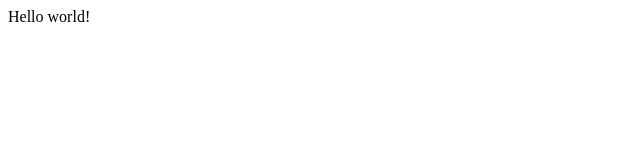
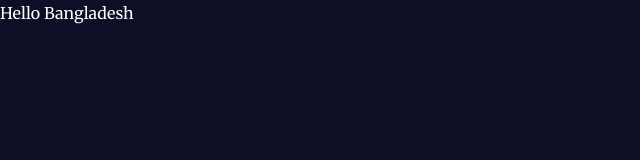
Before and after one commit to shaonkabir8/gatsby-movie-finder-app, a Gatsby site: page / in a window 1280 px wide. Shown: the whole page, without its empty margins (0-640 px from the left). Built offline with nearby package versions, Linux system fonts and the light colour scheme; Gatsby itself is replaced by a stand-in of ours.

Commit message:
Refactor: add Theme Options using styled-components and update Global Styles

```diff
--- a/package.json
+++ b/package.json
@@ -15,8 +15,11 @@
   },
   "dependencies": {
     "gatsby": "^2.19.7",
+    "gatsby-plugin-styled-components": "^3.1.19",
     "react": "^16.12.0",
-    "react-dom": "^16.12.0"
+    "react-dom": "^16.12.0",
+    "react-helmet": "^5.2.1",
+    "styled-components": "^5.0.1"
   },
   "devDependencies": {
     "prettier": "^1.19.1"
--- a/src/pages/index.js
+++ b/src/pages/index.js
@@ -1,3 +1,27 @@
 import React from "react"
+import { ThemeProvider } from 'styled-components';
+import GlobalStyles from '../styles/GlobalStyles'
 
-export default () => <div>Hello world!</div>
+// Define Theme Options
+const theme = {
+    color: {
+      bg: '#0c0f26',
+      light: '#171934',
+      yellow: '#faca31',
+      link: '#7678fb'
+    },
+    transition: 'all .3s linear'
+  }
+
+
+const Index = () => {
+    return (
+        <ThemeProvider theme={theme}>
+            <GlobalStyles/>
+            Hello Bangladesh
+        </ThemeProvider>
+    )
+}
+
+
+export default Index;
--- /dev/null
+++ b/src/styles/GlobalStyles.js
@@ -0,0 +1,68 @@
+import { createGlobalStyle } from "styled-components"
+
+const GlobalStyles = createGlobalStyle`
+ @import url('https://fonts.googleapis.com/css?family=Lora:400,700,700i|Merriweather:400,400i&display=swap');
+
+  * {
+  	margin: 0;
+  	padding: 0;
+  	box-sizing: border-box;
+  }
+  body {
+    font-family: 'Merriweather',serif;
+    font-size: 16px;
+    line-height: 1.7;
+    background: ${props => props.theme.color.bg};
+    color: #fff;
+  }
+  h1,
+    h2,
+    h3,
+    h4,
+    h5,
+    h6 {
+        margin: 0 0 15px;
+        font-weight: 700;
+        font-family: 'Lora', serif;
+    }
+
+  a:hover {text-decoration:none}
+  ol,ul {
+  	margin: 0;
+  	padding: 0;
+  	list-style:none;
+  }
+  .boxed-btn {
+    display: inline-block;
+    position: relative;
+    z-index: 1;
+    border: 2px solid ${props => props.theme.color.light};
+    color: hsla(0,0%,100%,.85);
+    background: transparent;
+    padding: 5px 25px;
+    margin-right: 15px;
+    border-radius: 4px;
+  }
+  .boxed-btn:hover {
+    color: #fff;
+    text-decoration:none;
+  }
+  .boxed-btn:after {
+    position: absolute;
+    left: 0;
+    top:0;
+    width: 0;
+    height: 100%;
+    content: '';
+    background: ${props => props.theme.color.yellow};
+    z-index: -1;
+  }
+  .boxed-btn:hover:after {
+    width: 100%;
+    transition: ${props => props.theme.transition};
+  }
+
+
+`
+
+export default GlobalStyles
```
Also changed, not shown: 1 other file.
